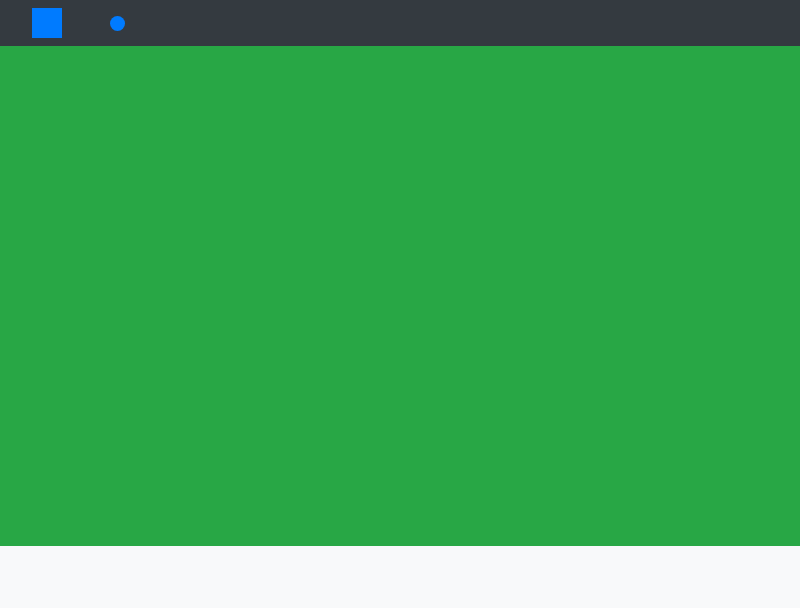
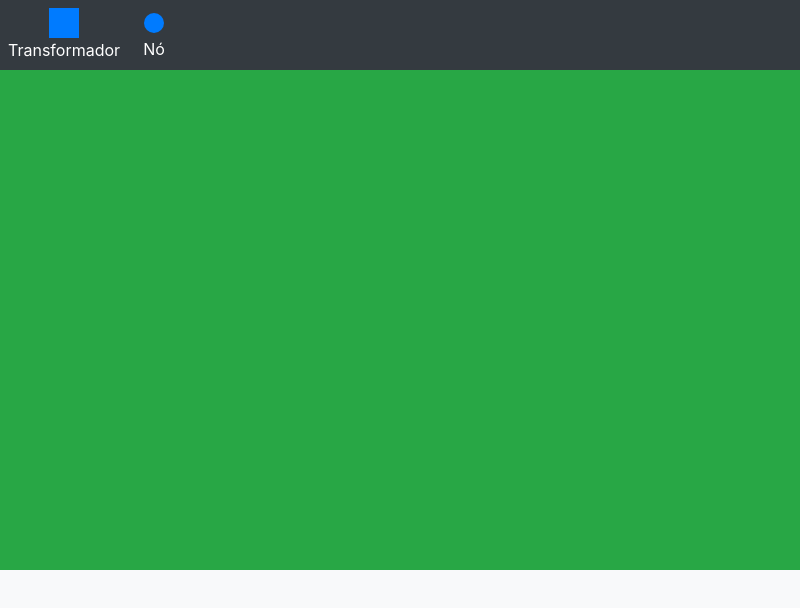
Before and after one commit to SilveiraL/Queda-de-tensao, an Electron app: page windows/index.html in a window 800 px wide. Drawn offline with nearby package versions, Linux system fonts and the light colour scheme.

Commit message:
métodos de posição e design melhorado

```diff
--- a/css/index.css
+++ b/css/index.css
@@ -14,6 +14,6 @@
 
 .no {
     border-radius: 100%;
-    height: 15px;
-    width: 15px;
+    height: 20px;
+    width: 20px;
 }
--- a/js/index.js
+++ b/js/index.js
@@ -1,6 +1,4 @@
 const $ = require('jquery');
-
-var objetoEdicao;
 
 class Componente {
     constructor() {
@@ -27,9 +25,7 @@ class Componente {
         main.click(e => {
             if (this.dom.hasClass('seguir-mouse')) {
                 this.dom.removeClass('seguir-mouse');
-                this.setX(0);
-                this.setY(0);
-                console.log()
+                console.log(this.getX(), this.getY());
             }
         });
     }
@@ -47,7 +43,7 @@ class Componente {
     }
 
     getY() {
-        return parseInt(this.dom.css('bottom').replace('px', ''));
+        return parseInt(this.dom.css('top').replace('px', ''));
     }
 }
 
--- a/windows/index.html
+++ b/windows/index.html
@@ -12,8 +12,15 @@
 
 <body class="container-fluid bg-light">
     <header class="row bg-dark p-2 text-white align-items-center">
-        <div id="transformador" class="transformador componente bg-primary mx-4"></div>
-        <div id="no" class="no componente bg-primary mx-4"></div>
+        <div class="d-flex align-items-center flex-column">
+            <div id="transformador" class="transformador componente bg-primary mx-4"></div>
+            <div>Transformador</div>
+        </div>
+
+        <div class="d-flex align-items-center flex-column">
+            <div id="no" class="no componente bg-primary mx-4 my-1"></div>
+            <div>Nó</div>
+        </div>
     </header>
 
     <main class="row bg-success" style="height: 500px">
```
